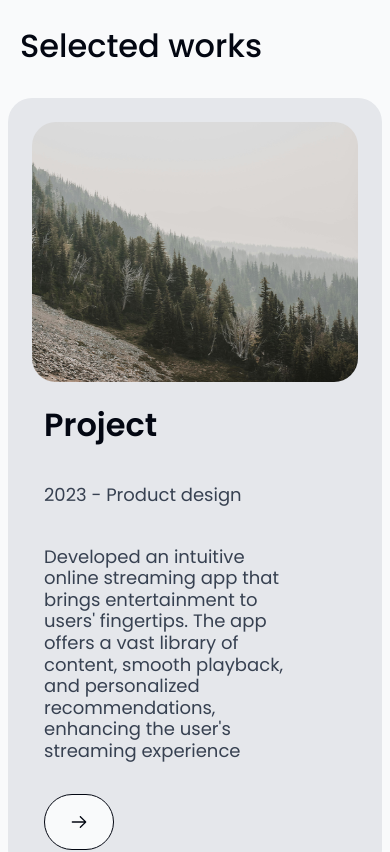
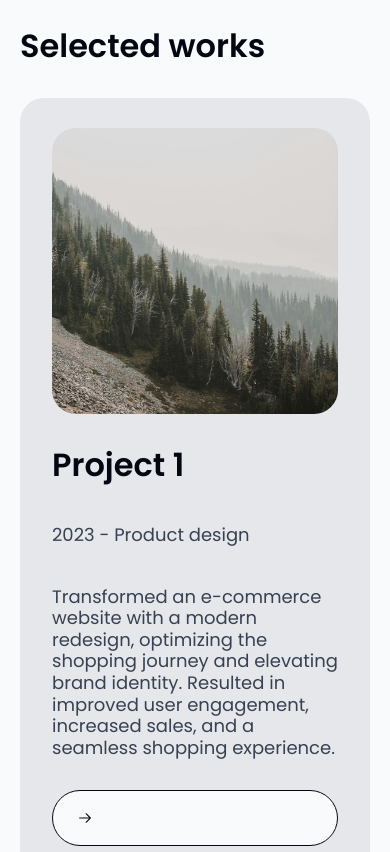
Before and after one commit to MatheusCrivellaro/portifolio-matheus-crivellaro, a React (Vite) app: page / in a window 390 px wide. Shown: the part 1000-1852 px from the top of the page. Built offline with nearby package versions, Linux system fonts and the light colour scheme.

Commit message:
responsividade finalizada

```diff
--- a/src/components/cards/CardSelectMenu/CardSelectMenu.css
+++ b/src/components/cards/CardSelectMenu/CardSelectMenu.css
@@ -5,13 +5,20 @@
 }
 
 .margin-item-select-menu {
-    margin-bottom: 14px;
+    margin-bottom: 32px;
+}
+
+@media (max-width: 768px) {
+    .margin-item-select-menu {
+        margin-bottom: 14px;
+    }
 }
 
 .item-select-menu-title {
     display: flex;
     justify-content: start;
     align-items: end;
+    text-decoration: none;
 }
 
 .icon-container-select {
@@ -27,6 +34,12 @@
     text-align: end;
 }
 
+@media (max-width: 768px) {
+    .div-selector-menu h1 {
+        font-size: 50px;
+    }
+}
+
 .div-selector-menu h2 {
     color: #6B7280;
     font-size: 22px;
--- a/src/components/cards/CardSelectMenu/CardSelectMenu.tsx
+++ b/src/components/cards/CardSelectMenu/CardSelectMenu.tsx
@@ -17,11 +17,11 @@ const CardSelectMenu = ({ name, number, margin, href }:props) => {
 
     return (
         <div className={`item-select-menu ${margin ? "margin-item-select-menu" : ""}`}>
-            <div className="item-select-menu-title">
+            <a className="item-select-menu-title" href={href}>
                 <h1>{name}</h1>
                 <h2>({number})</h2>
-            </div>
-            <a href={"/#" + href}>
+            </a>
+            <a href={"/#" + href} className="d-none d-md-block">
                 <Button size={3} color={false} border={true} onClick={contextoTema?.alternarTema}>
                     <RxArrowRight className="icon-container-select"/>
                 </Button>
--- a/src/components/cards/CardWork/CardWork.css
+++ b/src/components/cards/CardWork/CardWork.css
@@ -1,75 +1,108 @@
 .card-work {
     display: flex;
-    justify-content: center;
-    align-items: center;
+    justify-content: space-between;
     background: #e5e7eb;
     border-radius: 24px;
-    padding: 24px;
-    margin: 0;
+    padding: 60px;
+    margin-bottom: 40px;
 }
 
-@media (max-width: 768px) {
+@media(min-width: 1200px) {
     .card-work {
+        margin-bottom: 60px;
+    }
+}
+
+@media(max-width: 768px) {
+    .card-work {
+        padding: 30px 32px;
+    }
+}
+
+.card-work-details {
+    display: flex;
+    flex-direction: column;
+    justify-content: space-between;
+    padding-right: 68px;
+    padding-left: 0;
+}
+
+@media(max-width: 768px) {
+    .card-work-details {
+        padding-right: 0;
+    }
+}
+
+.card-work-details h1 {
+    font-size: 32px;
+    color: #030712;
+    font-weight: 600;
+    margin-bottom: 40px;
+}
+
+@media(min-width: 1200px) {
+    .card-work-details h1 {
+        font-size: 44px;
+    }
+}
+
+@media(min-width: 768px) {
+    .card-work-details h1 {
+        font-size: 22px;
+    }
+}
+
+.card-work-details h2 {
+    font-size: 16px;
+    color: #374151;
+    font-weight: 400;
+    margin-bottom: 40px;
+}
+
+@media(min-width: 1200px) {
+    .card-work-details h2 {
+        font-size: 20px;
+    }
+}
+
+@media(max-width: 768px) {
+    .card-work-details h2 {
+        font-size: 18px;
+    }
+}
+
+.card-work-details h3 {
+    font-size: 18px;
+    color: #374151;
+    font-weight: 400;
+}
+
+@media(min-width: 1200px) {
+    .card-work-details h3 {
+        font-size: 20px;
+    }
+}
+
+@media(max-width: 768px) {
+    .card-work-details h3 {
+        font-size: 18px;
         margin-bottom: 32px;
     }
 }
 
-.card-work img {
+.card-work-img {
+    width: 100%;
+    max-height: 80vh;
     border-radius: 24px;
-    margin-bottom: 24px;
     padding: 0;
 }
 
-.div-img-work-card {
-    margin: 0;
+.card-work-img-div {
     padding: 0;
 }
 
-@media (max-width: 768px) {
-    .card-work img {
-        width: 100%;
-        height: 260px;
+@media(max-width: 768px) {
+    .card-work-img-div {
+        margin-bottom: 32px;
     }
 }
-
-.card-work h1 {
-    font-size: 29px;
-    color: #030712;
-    font-weight: 600;
-    margin-bottom: 8px;
-}
-
-.card-work h2 {
-    font-size: 27px;
-    color: #374151;
-    font-weight: 400;
-}
-
-.details-work {
-    display: flex;
-    flex-direction: column;
-    justify-content: space-between;
-    align-items: start;
-    padding-right: 68px;
-}
-
-.details-work h1 {
-    color: #030712;
-    font-size: 32px;
-    font-weight: 600;
-    margin-bottom: 40px;
-}
-
-.details-work h3{
-    color: #374151;
-    font-size: 18px;
-    font-weight: 400;
-    margin-bottom: 40px;
-}
-
-.details-work h2 {
-    color: #374151;
-    font-size: 18px;
-    margin-bottom: 32px;
-    font-weight: 400;
-}
--- a/src/components/cards/CardWork/CardWork.tsx
+++ b/src/components/cards/CardWork/CardWork.tsx
@@ -1,24 +1,24 @@
 import './CardWork.css'
+import Button from "../../Button/Button.tsx";
 import {RxArrowRight} from "react-icons/rx";
-import Button from "../../Button/Button.tsx";
 
 const CardWork = () => {
     return (
-        <div className="card-work col-12 row">
-            <div className="details-work col-md-5 order-2 order-md-1">
+        <div className="row card-work">
+            <div className="card-work-details col-md-5 col-12 order-2">
                 <div>
-                    <h1>Project</h1>
-                    <h3>2023 - Product design</h3>
-                    <h2>Developed an intuitive online streaming app that brings entertainment to users' fingertips. The
-                        app offers a vast library of content, smooth playback, and personalized recommendations,
-                        enhancing the user's streaming experience</h2>
+                    <h1>Project 1</h1>
+                    <h2>2023 - Product design</h2>
+                    <h3>Transformed an e-commerce website with a modern redesign, optimizing the shopping journey and elevating brand identity. Resulted in improved user engagement, increased sales, and a seamless shopping experience.</h3>
                 </div>
-                <Button color={true} size={3}>
-                    <RxArrowRight className="header-icon-container-works"/>
-                </Button>
+                <div>
+                    <Button size={3} color={true} expansive={true}>
+                        <RxArrowRight />
+                    </Button>
+                </div>
             </div>
-            <div className="col-md-7 order-1 order-md-2 div-img-work-card">
-                <img src="/pexels-vlada-karpovich-4450430.jpg" alt="" width="626" height="500"/>
+            <div className="card-work-img-div col-md-7 col-12 order-1">
+                <img src="/pexels-vlada-karpovich-4450430.jpg" alt="" className="card-work-img"/>
             </div>
         </div>
     )
--- a/src/components/containers/WorksContainer/WorksContainer.css
+++ b/src/components/containers/WorksContainer/WorksContainer.css
@@ -1,10 +1,10 @@
 .container-works {
-    padding: 72px 0;
+    margin: 72px 0;
 }
 
 @media (max-width: 768px) {
     .container-works {
-        padding: 40px 0;
+        margin: 40px 0;
     }
 }
 
@@ -12,14 +12,22 @@
     font-size: 20px;
 }
 
-.container-works h1 {
+.title-container-works {
     color: #030712;
     font-size: 40px;
     margin-bottom: 40px;
+    padding: 0;
+    font-weight: 600;
+}
+
+@media(min-width: 1200px) {
+    .title-container-works {
+        font-size: 50px;
+    }
 }
 
 @media (max-width: 768px) {
-    .container-works h1 {
+    .title-container-works {
         color: #030712;
         font-size: 32px;
         margin-bottom: 32px;
--- a/src/components/containers/WorksContainer/WorksContainer.tsx
+++ b/src/components/containers/WorksContainer/WorksContainer.tsx
@@ -11,7 +11,7 @@ type props = {
 const WorksContainer = ({ children, id }: props) => {
     return (
         <div className="container-works row" id={id}>
-            <h1 className="col-12 col-md-6 order-1">Selected works</h1>
+            <h1 className="title-container-works ol-12 col-md-6 order-1">Selected works</h1>
             <div className="col-12 col-md-6 order-4 order-md-2 div-button-works">
                 <Button color={true} size={3} expansive={true}>
                     <span>
--- a/src/pages/Menu/Menu.css
+++ b/src/pages/Menu/Menu.css
@@ -1,6 +1,13 @@
 .menu {
     background: #030712;
     padding: 0 72px;
+    min-height: 100vh;
+}
+
+@media (max-width: 768px) {
+    .menu {
+        padding: 0 20px;
+    }
 }
 
 .div-selector-menu {
@@ -16,13 +23,35 @@
 
 .div-links-contacts {
     display: flex;
+    width: 100%;
 }
 
 .link-contacts {
+    text-decoration: none;
+    display: flex;
+    align-items: center;
     color: #f9fafb;
     font-size: 18px;
     font-weight: 400;
-    margin-right: 40px;
+}
+
+.link-contacts p {
+    margin-bottom: 0;
+    margin-right: 20px;
+}
+
+@media (max-width: 768px) {
+    .link-contacts p {
+        margin-right: 20px;
+    }
+}
+
+@media (max-width: 768px) {
+    .link-contacts {
+        font-size: 16px;
+        margin-bottom: 22px;
+        justify-content: space-between;
+    }
 }
 
 .link-contacts a {
@@ -39,3 +68,13 @@
     color: #6B7280;
     margin-bottom: 40px;
 }
+
+@media (max-width: 768px) {
+    .div-contacts-menu h3 {
+        font-size: 22px;
+    }
+}
+
+.icon-link-contacts {
+    font-size: 22px;
+}
--- a/src/pages/Menu/Menu.tsx
+++ b/src/pages/Menu/Menu.tsx
@@ -14,19 +14,19 @@ const Menu = () => {
             </div>
             <div className="div-contacts-menu">
                 <h3>Fallow me.</h3>
-                <div className="div-links-contacts">
-                    <div className="link-contacts">
-                        <a href="">INSTAGRAM</a>
-                        <RxArrowTopRight/>
-                    </div>
-                    <div className="link-contacts">
-                        <a href="">LINKEDIN</a>
-                        <RxArrowTopRight/>
-                    </div>
-                    <div className="link-contacts">
-                        <a href="">GITHUB</a>
-                        <RxArrowTopRight/>
-                    </div>
+                <div className="div-links-contacts row">
+                    <a className="link-contacts col-6 col-md-4" href="">
+                        <p>INSTAGRAM</p>
+                        <RxArrowTopRight className="icon-link-contacts"/>
+                    </a>
+                    <a className="link-contacts col-6 col-md-4" href="">
+                        <p>LINKEDIN</p>
+                        <RxArrowTopRight className="icon-link-contacts"/>
+                    </a>
+                    <a className="link-contacts col-6 col-md-4" href="">
+                        <p>GITHUB</p>
+                        <RxArrowTopRight className="icon-link-contacts"/>
+                    </a>
                 </div>
             </div>
         </div>
```
